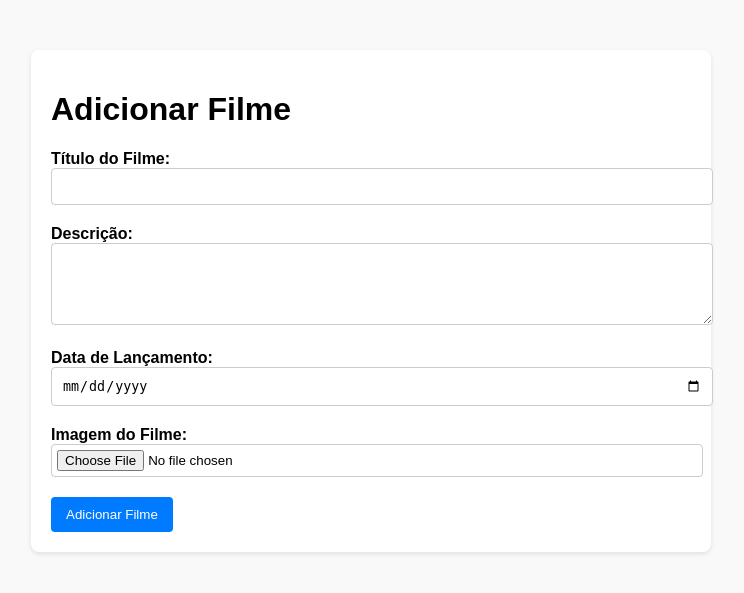
After one commit to heitorftbz/Projeto-T1-ProgramaWeb, a PHP site: page /adicionafilme.php in a window 1280 px wide. The commit adds this page. Shown: the top 593 px of the page, without its empty margins (269-1013 px from the left). Run offline with PHP 8.4, Linux system fonts and the light colour scheme; a stand-in replaces the project's code that opens the database connection.

Commit message:
arquivo adicionafilme.php adicionado para os usuarios cadastrarem os filmes

```diff
--- /dev/null
+++ b/adicionafilme.php
@@ -0,0 +1,118 @@
+<?php
+// Incluir a conexão com o banco de dados
+include("db.php");
+
+// Verificar se o formulário foi enviado
+if ($_SERVER['REQUEST_METHOD'] == 'POST') {
+    // Recebe os dados do formulário
+    $title = $_POST['title'];
+    $description = $_POST['description'];
+    $release_date = $_POST['release_date'];
+    $image = $_FILES['image']['name'];
+
+    // Caminho para onde a imagem será movida
+    $image_tmp = $_FILES['image']['tmp_name'];
+    $image_folder = "imagens/" . basename($image);
+
+    // Mover a imagem para a pasta desejada
+    if (move_uploaded_file($image_tmp, $image_folder)) {
+        try {
+            // Preparar a query para inserir o filme no banco de dados
+            $query = "INSERT INTO catalogofilmes (title, description, image, release_date) VALUES (:title, :description, :image, :release_date)";
+            $stmt = $pdo->prepare($query);
+
+            // Vincular os parâmetros
+            $stmt->bindParam(':title', $title);
+            $stmt->bindParam(':description', $description);
+            $stmt->bindParam(':image', $image_folder);
+            $stmt->bindParam(':release_date', $release_date);
+
+            // Executar a query
+            if ($stmt->execute()) {
+                echo "Filme adicionado com sucesso!";
+            } else {
+                echo "Erro ao adicionar filme.";
+            }
+        } catch (PDOException $e) {
+            echo "Erro ao conectar ao banco de dados: " . $e->getMessage();
+        }
+    } else {
+        echo "Erro ao fazer upload da imagem.";
+    }
+}
+?>
+
+<!DOCTYPE html>
+<html lang="pt-br">
+<head>
+    <meta charset="UTF-8">
+    <meta name="viewport" content="width=device-width, initial-scale=1.0">
+    <title>Adicionar Filme</title>
+    <style>
+        body {
+            font-family: Arial, sans-serif;
+            margin: 0;
+            padding: 0;
+            background-color: #f9f9f9;
+        }
+        .container {
+            width: 50%;
+            margin: 50px auto;
+            background-color: #fff;
+            padding: 20px;
+            border-radius: 8px;
+            box-shadow: 0 2px 5px rgba(0, 0, 0, 0.1);
+        }
+        .form-group {
+            margin-bottom: 20px;
+        }
+        .form-group label {
+            font-weight: bold;
+        }
+        .form-group input, .form-group textarea {
+            width: 100%;
+            padding: 10px;
+            border: 1px solid #ccc;
+            border-radius: 4px;
+        }
+        .form-group input[type="file"] {
+            padding: 5px;
+        }
+        button {
+            background-color: #007BFF;
+            color: white;
+            padding: 10px 15px;
+            border: none;
+            border-radius: 4px;
+            cursor: pointer;
+        }
+        button:hover {
+            background-color: #0056b3;
+        }
+    </style>
+</head>
+<body>
+    <div class="container">
+        <h1>Adicionar Filme</h1>
+        <form action="adicionar_filme.php" method="POST" enctype="multipart/form-data">
+            <div class="form-group">
+                <label for="title">Título do Filme:</label>
+                <input type="text" name="title" id="title" required>
+            </div>
+            <div class="form-group">
+                <label for="description">Descrição:</label>
+                <textarea name="description" id="description" rows="4" required></textarea>
+            </div>
+            <div class="form-group">
+                <label for="release_date">Data de Lançamento:</label>
+                <input type="date" name="release_date" id="release_date" required>
+            </div>
+            <div class="form-group">
+                <label for="image">Imagem do Filme:</label>
+                <input type="file" name="image" id="image" accept="image/*" required>
+            </div>
+            <button type="submit">Adicionar Filme</button>
+        </form>
+    </div>
+</body>
+</html>
--- a/topo.php
+++ b/topo.php
@@ -161,7 +161,7 @@ session_start();
         <ul>
             <li><a href="pginicial.php">Início</a></li>
             <li><a href="contato.php">Contato</a></li>
-            <li><a href="gerenciar_filmes.php">Meus comentários</a></li>
+            <li><a href="adicionafilme.php">Adicionar filme</a></li>
         </ul>
     </nav>
 
```
